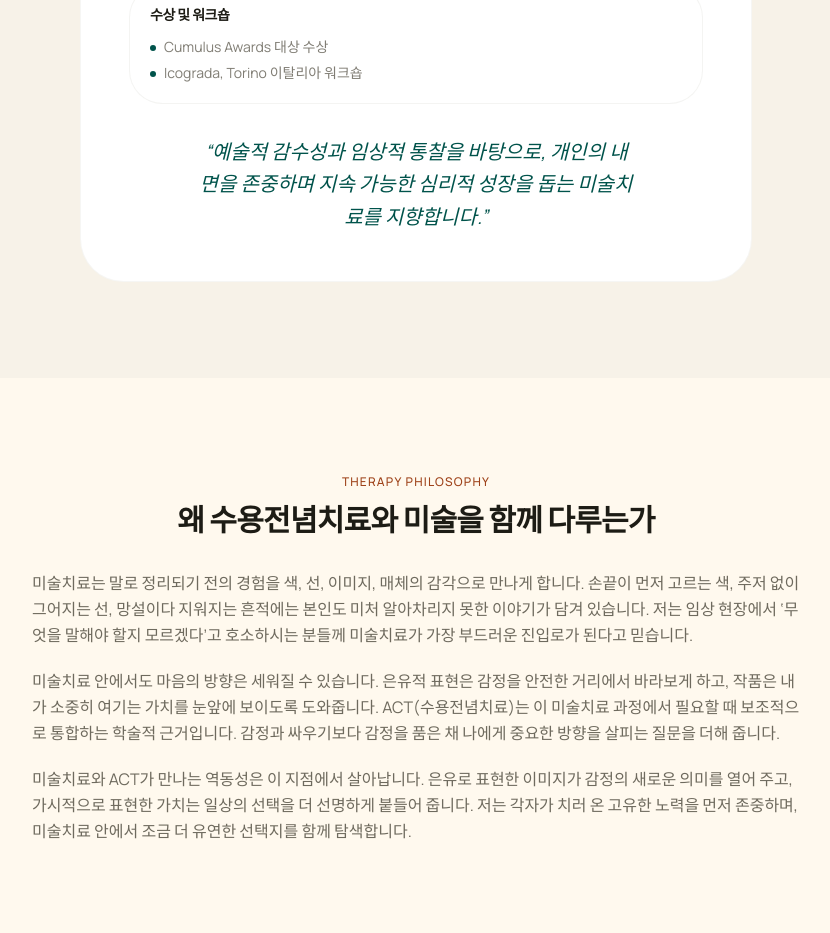
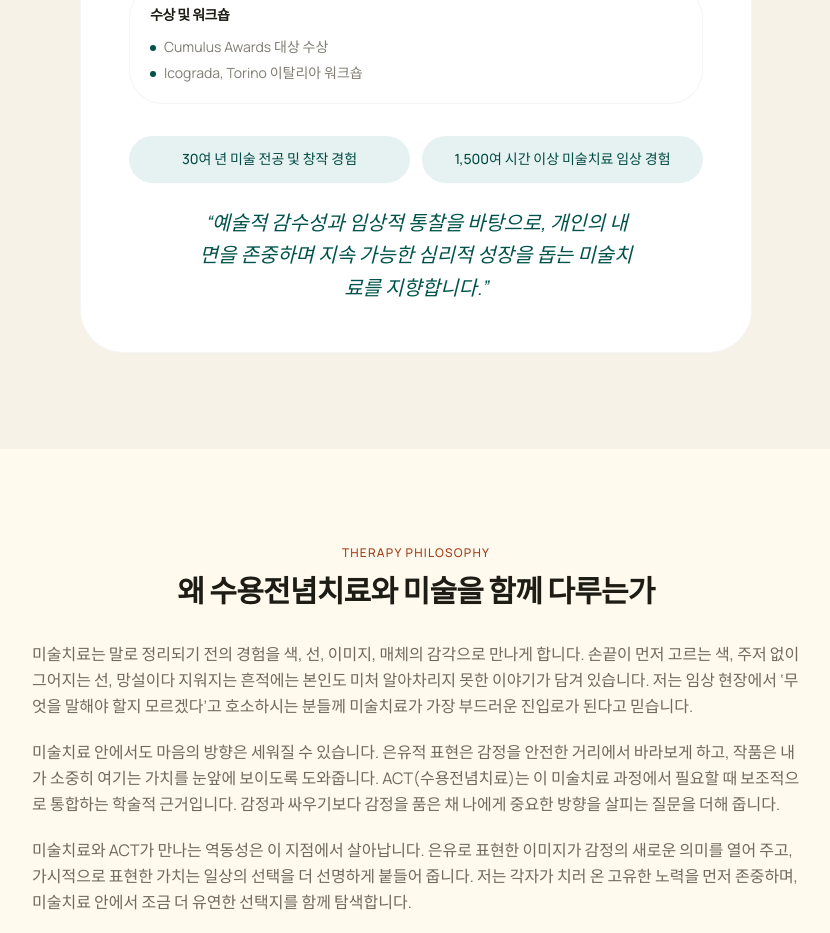
Before and after one commit to act-art-center/actartcenter.com, a Next.js app: page /team in a window 1280 px wide. Shown: the part 2220-3153 px from the top of the page, without its empty margins (224-1054 px from the left). Built offline with nearby package versions, Linux system fonts and the light colour scheme.

Commit message:
content: add therapist experience badges

```diff
--- a/src/app/team/page.tsx
+++ b/src/app/team/page.tsx
@@ -312,8 +312,23 @@ export default function TeamPage() {
                 </ul>
               </div>
 
+              {/* Experience badges */}
+              <div className="mt-8 grid grid-cols-1 sm:grid-cols-2 gap-3">
+                {[
+                  "30여 년 미술 전공 및 창작 경험",
+                  "1,500여 시간 이상 미술치료 임상 경험",
+                ].map((item) => (
+                  <div
+                    key={item}
+                    className="rounded-xl bg-primary-50 px-4 py-3 text-center text-sm font-medium leading-relaxed text-primary-600"
+                  >
+                    {item}
+                  </div>
+                ))}
+              </div>
+
               {/* Quote */}
-              <blockquote className="mt-8 text-center text-primary-500 font-[var(--font-accent)] text-xl leading-relaxed italic max-w-[36ch] mx-auto">
+              <blockquote className="mt-6 text-center text-primary-500 font-[var(--font-accent)] text-xl leading-relaxed italic max-w-[36ch] mx-auto">
                 &ldquo;{member.quote}&rdquo;
               </blockquote>
             </div>
```
